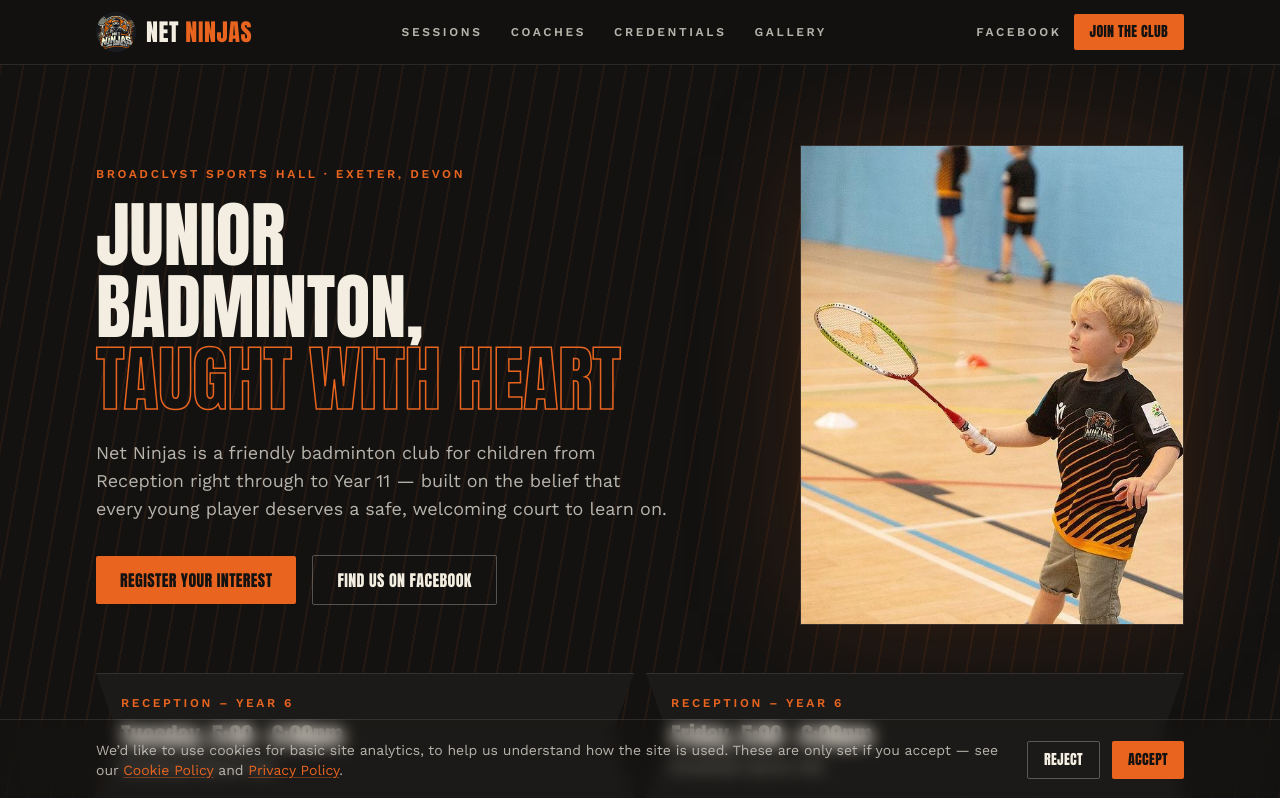
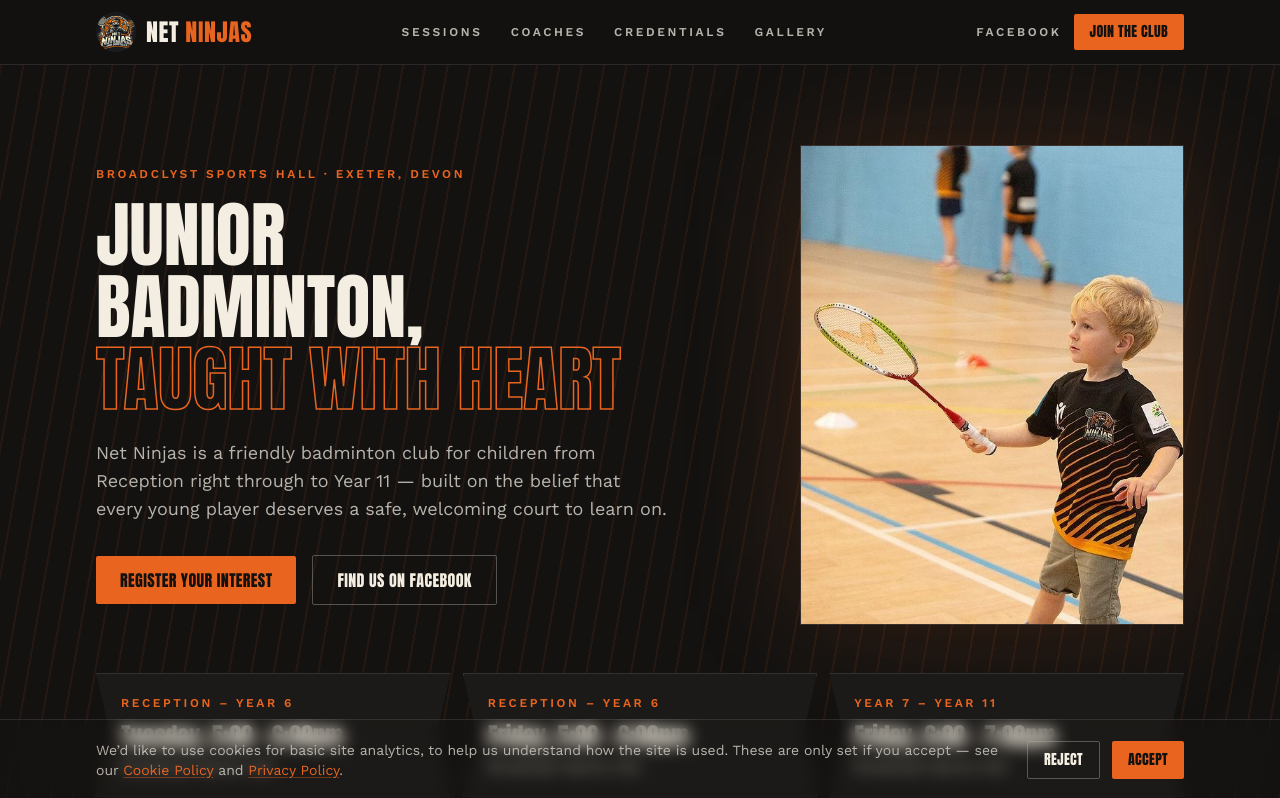
Before and after one commit to Net-Ninjas-Club/website, a Next.js app: page / in a window 1280 px wide. Shown: the top 798 px of the page. Built offline with nearby package versions, Linux system fonts and the light colour scheme; no server answers.

Commit message:
Update Hero.tsx

```diff
--- a/app/components/Hero.tsx
+++ b/app/components/Hero.tsx
@@ -65,7 +65,7 @@
           </div>
         </div>
 
-        <div className="mt-12 grid gap-3 sm:grid-cols-2">
+        <div className="mt-12 grid gap-3 sm:grid-cols-3">
           {sessions.map((s) => (
             <div key={s.id} className="belt border border-white/10 bg-smoke px-6 py-5">
               <p className="eyebrow text-ember">{s.ageGroup}</p>
```
